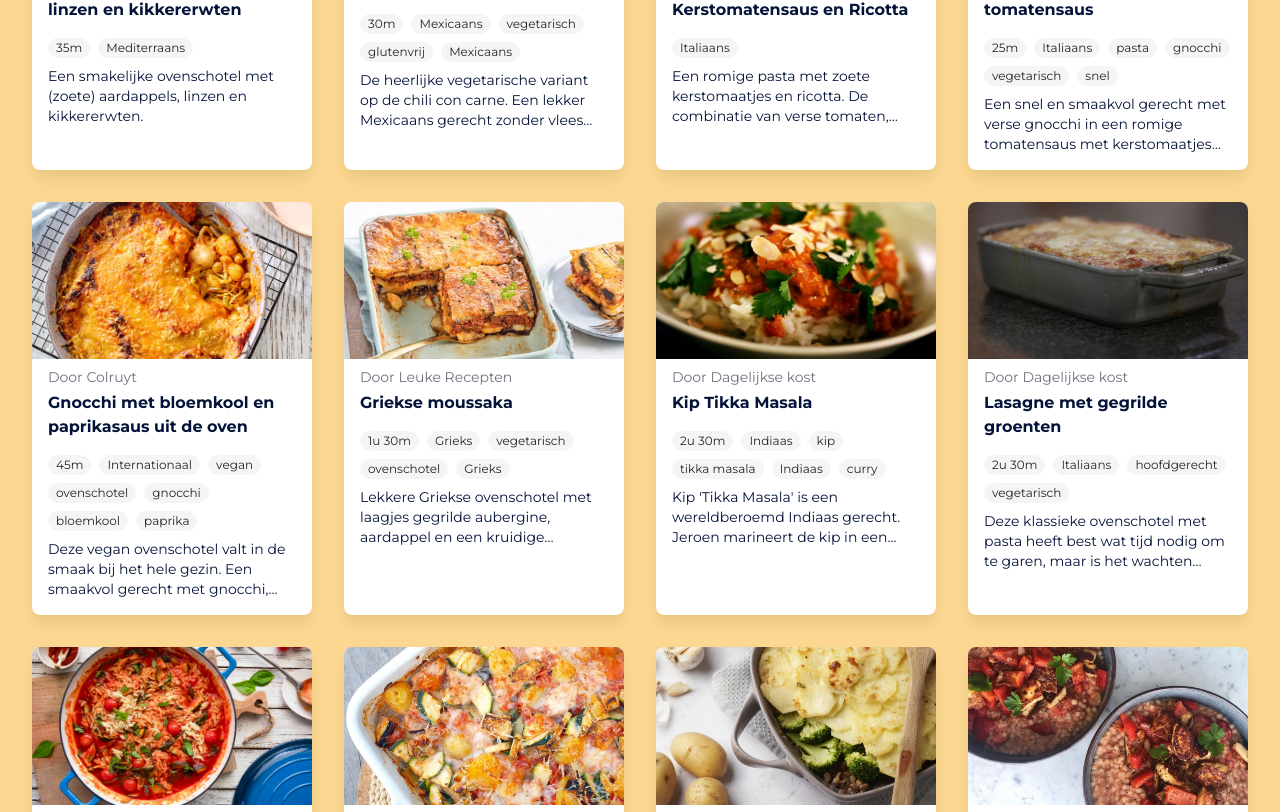
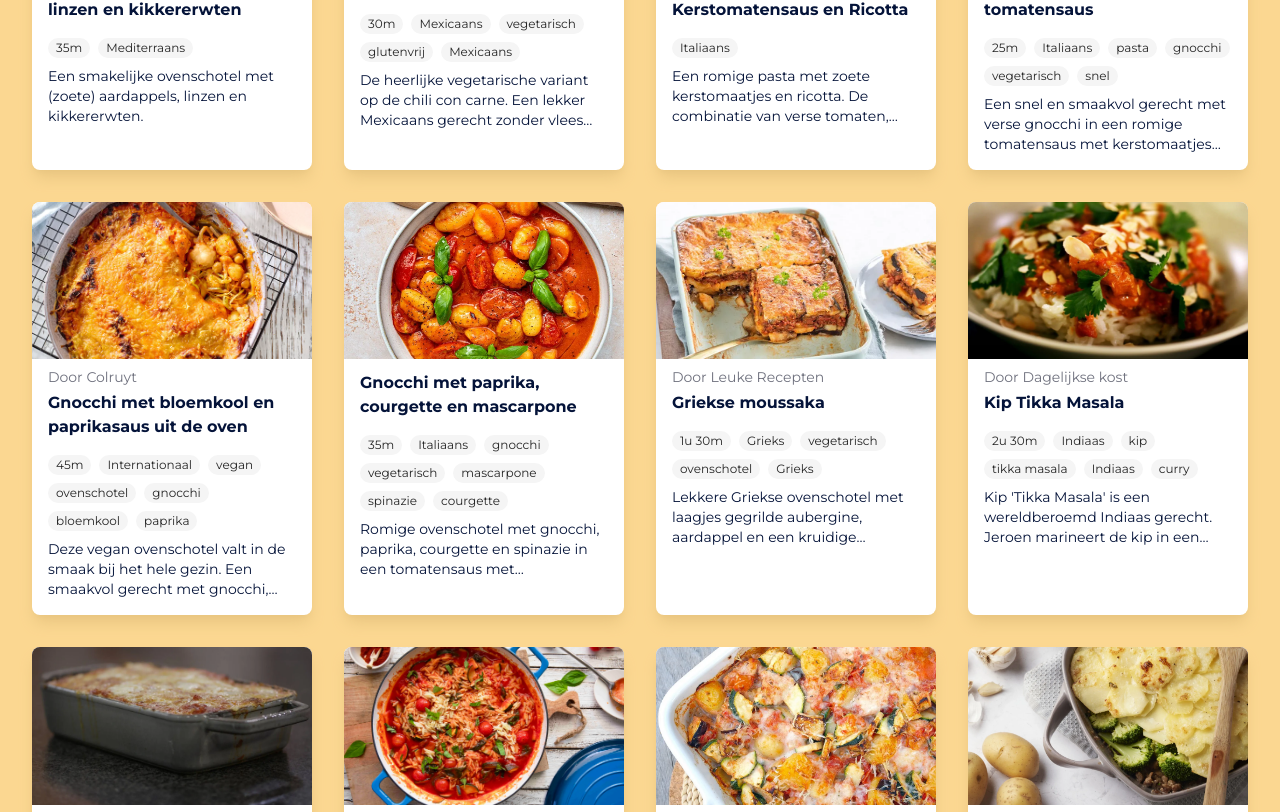
Before and after one commit to robrechtme/recipes, a Next.js app: page / in a window 1280 px wide. Shown: the part 468-1280 px from the top of the page. Built offline with nearby package versions, Linux system fonts and the light colour scheme.

Commit message:
Add gnocchi met paprika, courgette en mascarpone recipe
Note: image.webp is a placeholder copied from gnocchi-in-romige-tomatensaus.
Replace with an AI-generated or real photo of the dish.

```diff
--- /dev/null
+++ b/data/gnocchi-met-paprika-courgette-en-mascarpone/recipe.json
@@ -0,0 +1,106 @@
+{
+  "name": "Gnocchi met paprika, courgette en mascarpone",
+  "slug": "gnocchi-met-paprika-courgette-en-mascarpone",
+  "description": "Romige ovenschotel met gnocchi, paprika, courgette en spinazie in een tomatensaus met mascarpone.",
+  "recipeYield": 4,
+  "image": "image.webp",
+  "recipeIngredient": [
+    {
+      "name": "gnocchi",
+      "amount": 500,
+      "unit": "g"
+    },
+    {
+      "name": "paprika",
+      "amount": 1,
+      "unit": "stuk"
+    },
+    {
+      "name": "courgette",
+      "amount": 1,
+      "unit": "stuk"
+    },
+    {
+      "name": "tomatenblokjes (blik)",
+      "amount": 2,
+      "unit": "blik"
+    },
+    {
+      "name": "mascarpone",
+      "amount": 250,
+      "unit": "g"
+    },
+    {
+      "name": "verse spinazie",
+      "amount": 200,
+      "unit": "g"
+    },
+    {
+      "name": "ui",
+      "amount": 1,
+      "unit": "stuk"
+    },
+    {
+      "name": "knoflook",
+      "amount": 2,
+      "unit": "teentjes"
+    },
+    {
+      "name": "olijfolie",
+      "amount": 2,
+      "unit": "el"
+    },
+    {
+      "name": "Italiaanse kruiden",
+      "amount": 1,
+      "unit": "tl"
+    },
+    {
+      "name": "peper",
+      "amount": 1,
+      "unit": "snufje"
+    },
+    {
+      "name": "zout",
+      "amount": 1,
+      "unit": "snufje"
+    },
+    {
+      "name": "verse basilicum",
+      "amount": 1,
+      "unit": "handvol"
+    }
+  ],
+  "recipeInstructions": [
+    {
+      "text": "Snipper de ui en pers de knoflook. Snijd de paprika en courgette in blokjes."
+    },
+    {
+      "text": "Verhit de olijfolie in een ruime hapjespan en fruit de ui glazig op middelhoog vuur. Voeg de knoflook toe en bak kort mee tot het geurt."
+    },
+    {
+      "text": "Voeg de paprika en courgette toe en bak ze 5 à 7 minuten tot ze zacht beginnen te worden. Kruid met Italiaanse kruiden, peper en zout."
+    },
+    {
+      "text": "Schenk de twee blikken tomatenblokjes erbij en laat de saus 10 minuten zachtjes pruttelen tot ze indikt."
+    },
+    {
+      "text": "Roer de mascarpone door de saus tot je een romige, oranje-rode saus krijgt. Voeg dan de spinazie toe in porties en laat slinken."
+    },
+    {
+      "text": "Kook ondertussen de gnocchi volgens de aanwijzingen op de verpakking (meestal 2 à 3 minuten tot ze komen bovendrijven). Giet af."
+    },
+    {
+      "text": "Schep de gnocchi door de saus en meng voorzichtig. Proef en kruid eventueel bij met peper en zout."
+    },
+    {
+      "text": "Verdeel over de borden en werk af met enkele blaadjes verse basilicum."
+    }
+  ],
+  "recipeCuisine": "Italiaans",
+  "recipeCategory": "Hoofdgerecht",
+  "prepTime": "PT15M",
+  "cookTime": "PT20M",
+  "totalTime": "PT35M",
+  "keywords": "gnocchi, vegetarisch, mascarpone, spinazie, courgette"
+}
--- a/data/index.ts
+++ b/data/index.ts
@@ -10,6 +10,8 @@ import gnocchiInRomigeTomatensausImage from './gnocchi-in-romige-tomatensaus/ima
 import gnocchiInRomigeTomatensausRecipe from './gnocchi-in-romige-tomatensaus/recipe.json';
 import gnocchiMetBloemkoolEnPaprikasausUitDeOvenImage from './gnocchi-met-bloemkool-en-paprikasaus-uit-de-oven/image.webp';
 import gnocchiMetBloemkoolEnPaprikasausUitDeOvenRecipe from './gnocchi-met-bloemkool-en-paprikasaus-uit-de-oven/recipe.json';
+import gnocchiMetPaprikaCourgetteEnMascarponeImage from './gnocchi-met-paprika-courgette-en-mascarpone/image.webp';
+import gnocchiMetPaprikaCourgetteEnMascarponeRecipe from './gnocchi-met-paprika-courgette-en-mascarpone/recipe.json';
 import griekseMoussakaImage from './griekse-moussaka/image.webp';
 import griekseMoussakaRecipe from './griekse-moussaka/recipe.json';
 import kipTikkaMasalaImage from './kip-tikka-masala/image.webp';
@@ -48,6 +50,7 @@ export const recipes: Recipe[] = [
   creamyPastaMetKerstomatensausEnRicottaRecipe as Recipe,
   gnocchiInRomigeTomatensausRecipe as Recipe,
   gnocchiMetBloemkoolEnPaprikasausUitDeOvenRecipe as Recipe,
+  gnocchiMetPaprikaCourgetteEnMascarponeRecipe as Recipe,
   griekseMoussakaRecipe as Recipe,
   kipTikkaMasalaRecipe as Recipe,
   lasagneMetGegrildeGroentenRecipe as Recipe,
@@ -70,6 +73,7 @@ export const images = {
   'creamy-pasta-met-kerstomatensaus-en-ricotta': creamyPastaMetKerstomatensausEnRicottaImage,
   'gnocchi-in-romige-tomatensaus': gnocchiInRomigeTomatensausImage,
   'gnocchi-met-bloemkool-en-paprikasaus-uit-de-oven': gnocchiMetBloemkoolEnPaprikasausUitDeOvenImage,
+  'gnocchi-met-paprika-courgette-en-mascarpone': gnocchiMetPaprikaCourgetteEnMascarponeImage,
   'griekse-moussaka': griekseMoussakaImage,
   'kip-tikka-masala': kipTikkaMasalaImage,
   'lasagne-met-gegrilde-groenten': lasagneMetGegrildeGroentenImage,
```
Also changed, not shown: data/gnocchi-met-paprika-courgette-en-mascarpone/image.webp (added).
